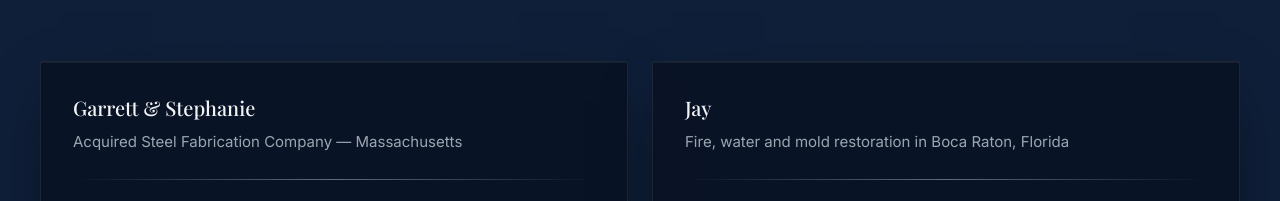
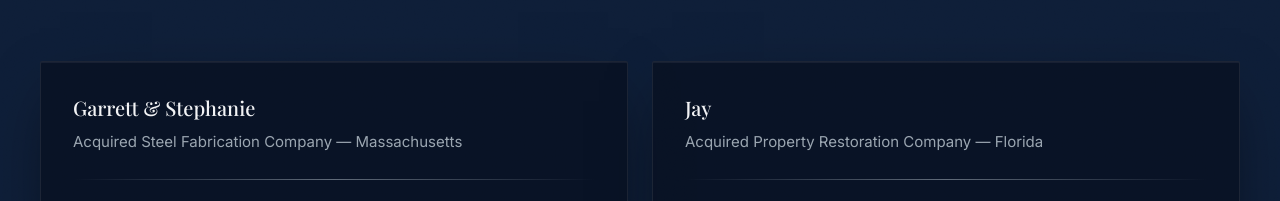
Before and after one commit to evan-vyterro/Vyterro, a plain HTML site: page index.html in a window 1280 px wide. Shown: the part 4241-4442 px from the top of the page. Drawn offline with nearby package versions, Linux system fonts and the light colour scheme; a web font is replaced by a local one.

Commit message:
Match success story subheading format

```diff
--- a/index.html
+++ b/index.html
@@ -548,7 +548,7 @@
       <!-- DEAL 2 -->
       <div class="card-lift bg-deep-navy/70 border border-white/[0.08] rounded-sm p-8 shadow-dark-inset fade-rise">
         <h3 class="font-display text-xl text-platinum mb-2">Jay</h3>
-        <p class="text-silver text-[15px] leading-relaxed mb-6">Fire, water and mold restoration in Boca Raton, Florida</p>
+        <p class="text-silver text-[15px] leading-relaxed mb-6">Acquired Property Restoration Company — Florida</p>
 
         <div class="divider-fade h-px w-full mb-6"></div>
 
```
